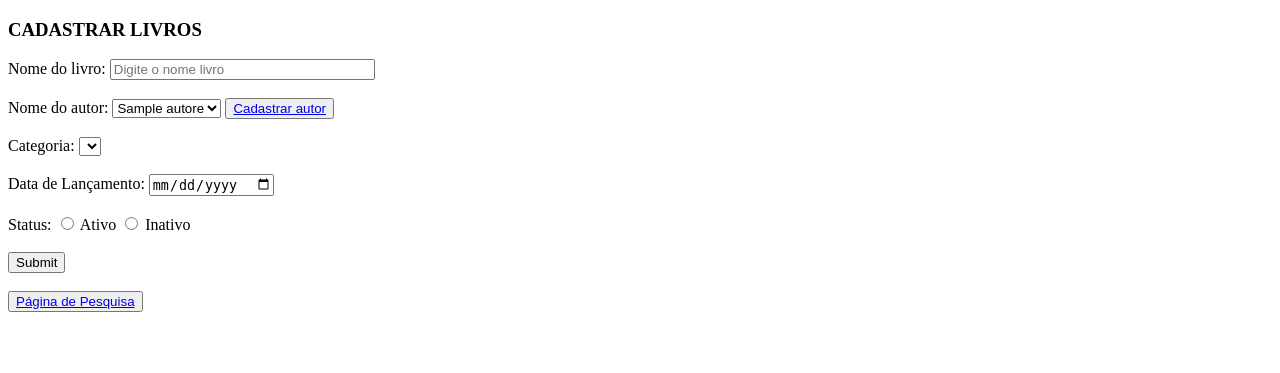
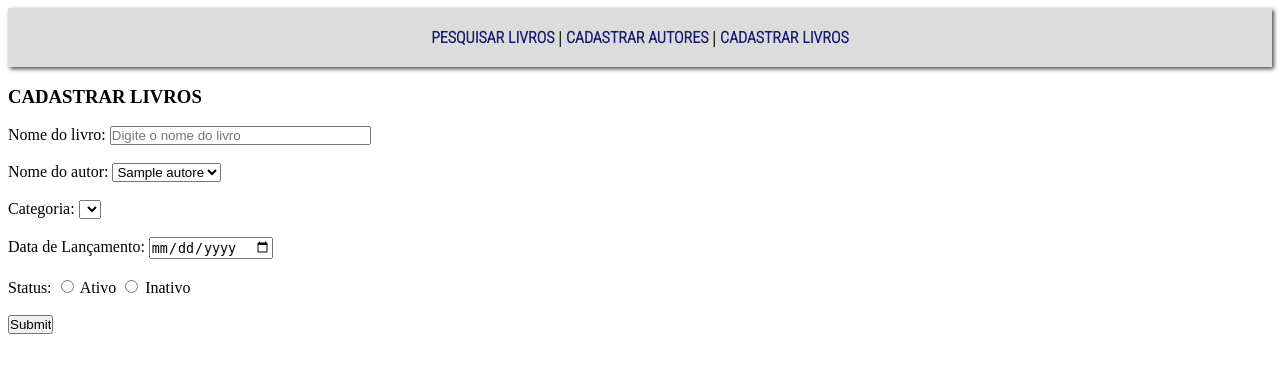
Before and after one commit to VictorLopesz/biblioteca, a PHP site: page /cadastroLivros/index.php in a window 1280 px wide. Shown: the top 373 px of the page. Run offline with PHP 8.4, Linux system fonts and the light colour scheme; tables that the repository leaves empty or names only in its code hold one stand-in row (values such as "Sample post"); data that the repository does not hold is empty.

Commit message:
navbar pronta com css

```diff
--- a/cadastroLivros/index.php
+++ b/cadastroLivros/index.php
@@ -10,8 +10,13 @@ include('../config/conexao.php');
 <head>
     <meta charset="UTF-8">
     <meta name="viewport" content="width=device-width, initial-scale=1.0">
+    <link rel="stylesheet" href="../navbar/style.css">
     <title>Document</title>
 </head>
+
+<?php
+    include('../navbar/navbar.php');
+?>
 
 <body>
     <div>
@@ -20,7 +25,7 @@ include('../config/conexao.php');
             <?= isset($_GET['texto']) ? $_GET['texto'] : "" ?>
             <div>
                 <label for="nome">Nome do livro:</label>
-                <input name="titulo" id="titulo" type="text" placeholder="Digite o nome livro" size="30" required>
+                <input name="titulo" id="titulo" type="text" placeholder="Digite o nome do livro" size="30" required>
             </div>
             <br>
             <div>
@@ -35,10 +40,9 @@ include('../config/conexao.php');
                     ?>
                 </select>
 
-                <button>
+                <!-- <button>
                     <a href="http://localhost:8000/cadastroAutores/index.php">Cadastrar autor</a>
-                </button>
-
+                </button> -->
             </div>
             <br>
             <div>
@@ -72,9 +76,6 @@ include('../config/conexao.php');
             <input type='submit' name="cadastrar">
         </form>
         <br>
-        <button>
-            <a href="../PagPesquisa/index.php">Página de Pesquisa</a>
-        </button>
     </div>
 </body>
 
--- /dev/null
+++ b/navbar/navbar.php
@@ -0,0 +1,21 @@
+<!DOCTYPE html>
+<html lang="en">
+
+<head>
+    <meta charset="UTF-8">
+    <meta name="viewport" content="width=device-width, initial-scale=1.0">
+    <link type="text/css" rel="stylesheet" href="style.css">
+    <title>Document</title>
+</head>
+
+<body>
+    <nav id="navbar">
+        <div id="divUnica">
+            <a class="link" href="../PagPesquisa/index.php">Pesquisar Livros</a> |
+            <a class="link" href="../cadastroAutores/index.php">Cadastrar Autores</a> |
+            <a class="link" href="../cadastroLivros/index.php">Cadastrar Livros</a>
+        </div>
+    </nav>
+</body>
+
+</html>
--- /dev/null
+++ b/navbar/style.css
@@ -0,0 +1,35 @@
+  @import url('https://fonts.googleapis.com/css2?family=Roboto+Condensed:wght@300&display=swap');
+
+
+*{
+    padding: 0;
+}
+
+#navbar {
+    text-transform: uppercase;
+    display: flex;
+    align-items: center;
+    justify-content: space-evenly;
+    box-shadow: 2px 2px 4px #4F4F4F	;
+    padding: 20px;
+    background-color: #DCDCDC;
+    font-size: 16px;
+    font-weight: bold;
+    text-decoration: none;
+};
+
+#divUnica {
+
+
+}
+
+.link{
+    text-decoration: none;
+    color: #191970;
+    font-family: 'Roboto Condensed', 'sans-serif';
+}
+
+.link:hover{
+    text-decoration: underline;
+    color: #836FFF;
+}
```
Also changed, not shown: PagPesquisa/index.php (+4 -7 lines), cadastroAutores/index.php (+6 -6 lines).
